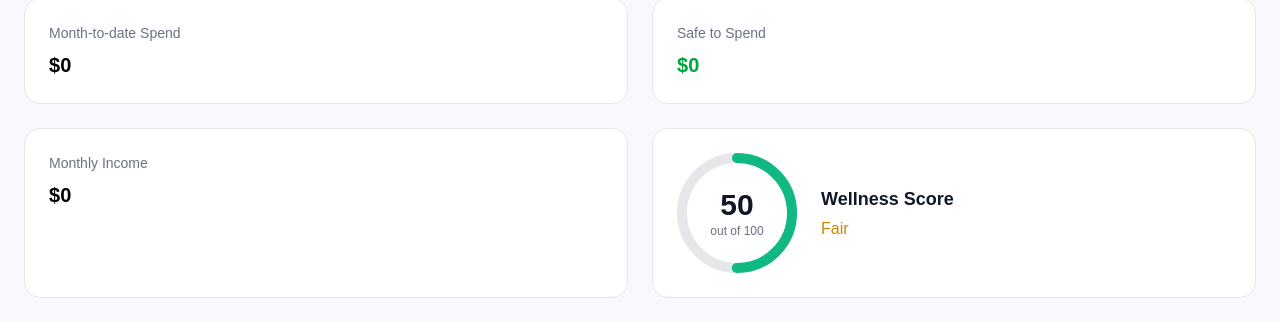
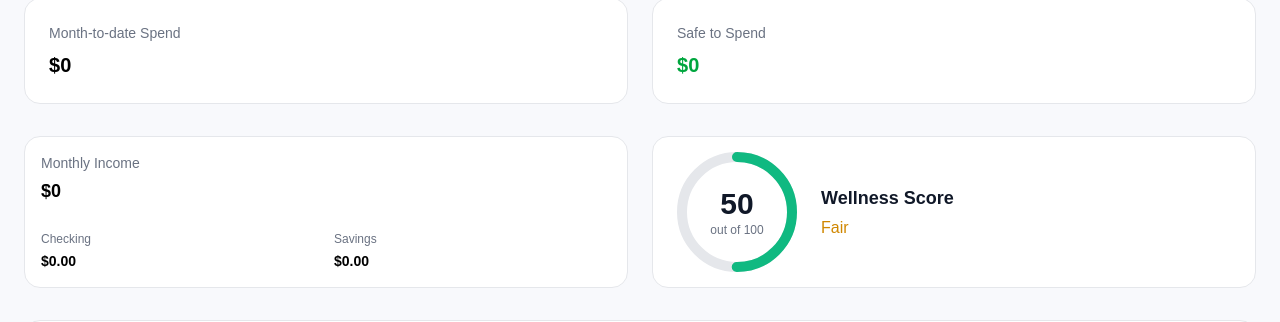
Before and after one commit to evegr4ce/PocketAdvisor, a Next.js app: page /dashboard in a window 1280 px wide. Shown: the part 181-503 px from the top of the page. Built offline with nearby package versions, Linux system fonts and the light colour scheme; no server answers.

Commit message:
added accounts info to dashboard

```diff
--- a/app/dashboard/page.tsx
+++ b/app/dashboard/page.tsx
@@ -20,6 +20,8 @@ export default function Dashboard() {
   const [transactions, setTransactions] = useState<any[]>([]);
   const [monthlyIncome, setMonthlyIncome] = useState(0);
   const [essentialExpenses, setEssentialExpenses] = useState(0);
+  const [checkingBalance, setCheckingBalance] = useState(0);
+  const [savingsBalance, setSavingsBalance] = useState(0);
   const [loading, setLoading] = useState(true);
 
   useEffect(() => {
@@ -52,6 +54,24 @@ export default function Dashboard() {
         }));
 
         setTransactions(transList);
+
+        // Fetch accounts
+        const accountsCol = collection(db, "accounts");
+        const accountsQ = query(accountsCol, where("userId", "==", user.uid));
+        const accountsSnap = await getDocs(accountsQ);
+
+        let checking = 0;
+        let savings = 0;
+        accountsSnap.docs.forEach((doc) => {
+          const data = doc.data();
+          if (data.type === "checking") {
+            checking = data.balance || 0;
+          } else if (data.type === "savings") {
+            savings = data.balance || 0;
+          }
+        });
+        setCheckingBalance(checking);
+        setSavingsBalance(savings);
       } catch (err) {
         console.error("Error fetching user data:", err);
       } finally {
@@ -148,9 +168,8 @@ export default function Dashboard() {
           <div className="text-center text-gray-500">Loading your data...</div>
         ) : (
           <>
-            {/* cards 2x2 */}
+            {/* top row */}
             <div className="grid grid-cols-1 md:grid-cols-2 gap-6">
-              {/* card 1 */}
               <div className="rounded-2xl border border-gray-200 bg-white p-6">
                 <h3 className="text-sm font-medium text-gray-500">Month-to-date Spend</h3>
                 <p className="mt-2 text-xl font-semibold">
@@ -158,24 +177,45 @@ export default function Dashboard() {
                 </p>
               </div>
 
-              {/* card 2 */}
               <div className="rounded-2xl border border-gray-200 bg-white p-6">
                 <h3 className="text-sm font-medium text-gray-500">Safe to Spend</h3>
                 <p className="mt-2 text-xl font-semibold text-green-600">
                   ${safeToSpend.toLocaleString()}
                 </p>
               </div>
+            </div>
 
-              {/* card 3 */}
-              <div className="rounded-2xl border border-gray-200 bg-white p-6">
-                <h3 className="text-sm font-medium text-gray-500">Monthly Income</h3>
-                <p className="mt-2 text-xl font-semibold">
-                  ${monthlyIncome.toLocaleString()}
-                </p>
+            {/* bottom row: monthly income + accounts on left, wellness on right */}
+            <div className="grid grid-cols-1 md:grid-cols-2 gap-6">
+              {/* left column: monthly income + checking/savings */}
+              <div className="rounded-2xl border border-gray-200 bg-white p-4 h-[152px] flex flex-col justify-between">
+                <div>
+                  <h3 className="text-sm font-medium text-gray-500">Monthly Income</h3>
+                  <p className="mt-1 text-lg font-semibold">
+                    ${monthlyIncome.toLocaleString()}
+                  </p>
+                </div>
+
+                {/* checking and savings side-by-side */}
+                <div className="grid grid-cols-2 gap-4">
+                  <div>
+                    <h3 className="text-xs font-medium text-gray-500">Checking</h3>
+                    <p className="mt-1 text-sm font-semibold">
+                      ${checkingBalance.toLocaleString('en-US', { minimumFractionDigits: 2, maximumFractionDigits: 2 })}
+                    </p>
+                  </div>
+
+                  <div>
+                    <h3 className="text-xs font-medium text-gray-500">Savings</h3>
+                    <p className="mt-1 text-sm font-semibold">
+                      ${savingsBalance.toLocaleString('en-US', { minimumFractionDigits: 2, maximumFractionDigits: 2 })}
+                    </p>
+                  </div>
+                </div>
               </div>
 
-              {/* card 4: wellness ring */}
-              <div className="rounded-2xl border border-gray-200 bg-white p-6 flex items-center">
+              {/* right column: wellness score */}
+              <div className="rounded-2xl border border-gray-200 bg-white p-6 h-[152px] flex items-center">
                 <div className="relative w-[120px] h-[120px] flex-shrink-0">
                   <svg width={size} height={size} className="transform -rotate-90">
                     <circle
```
